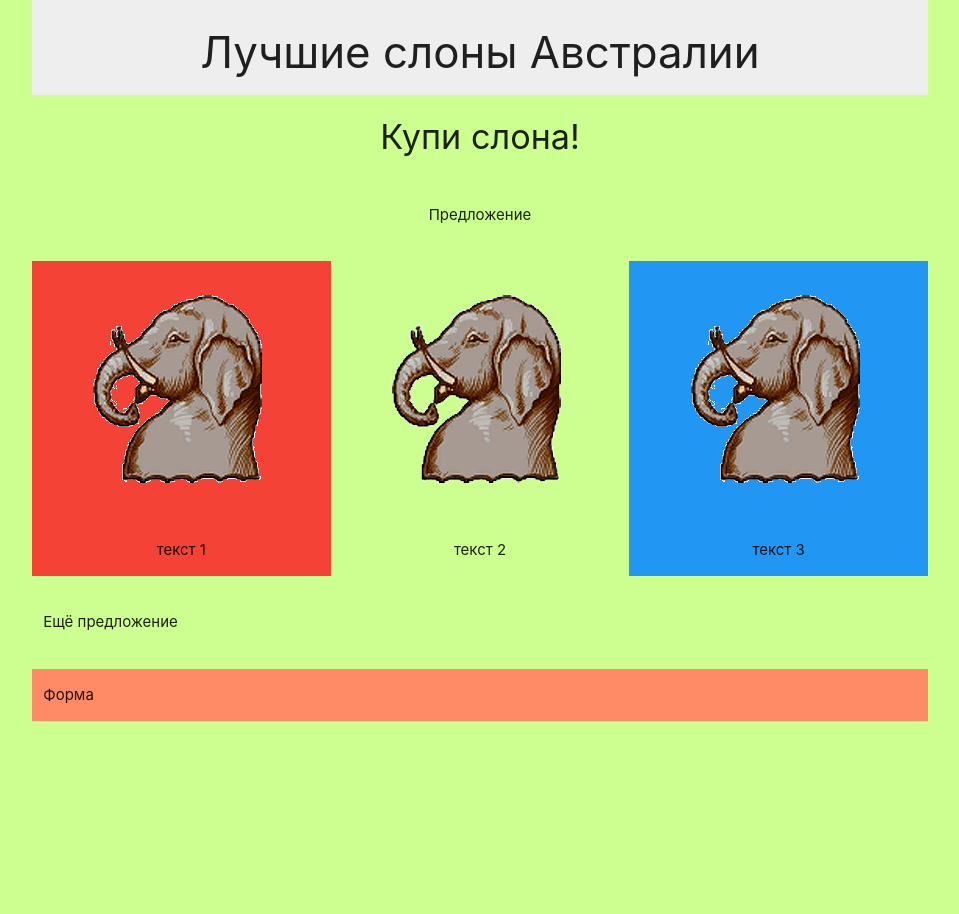
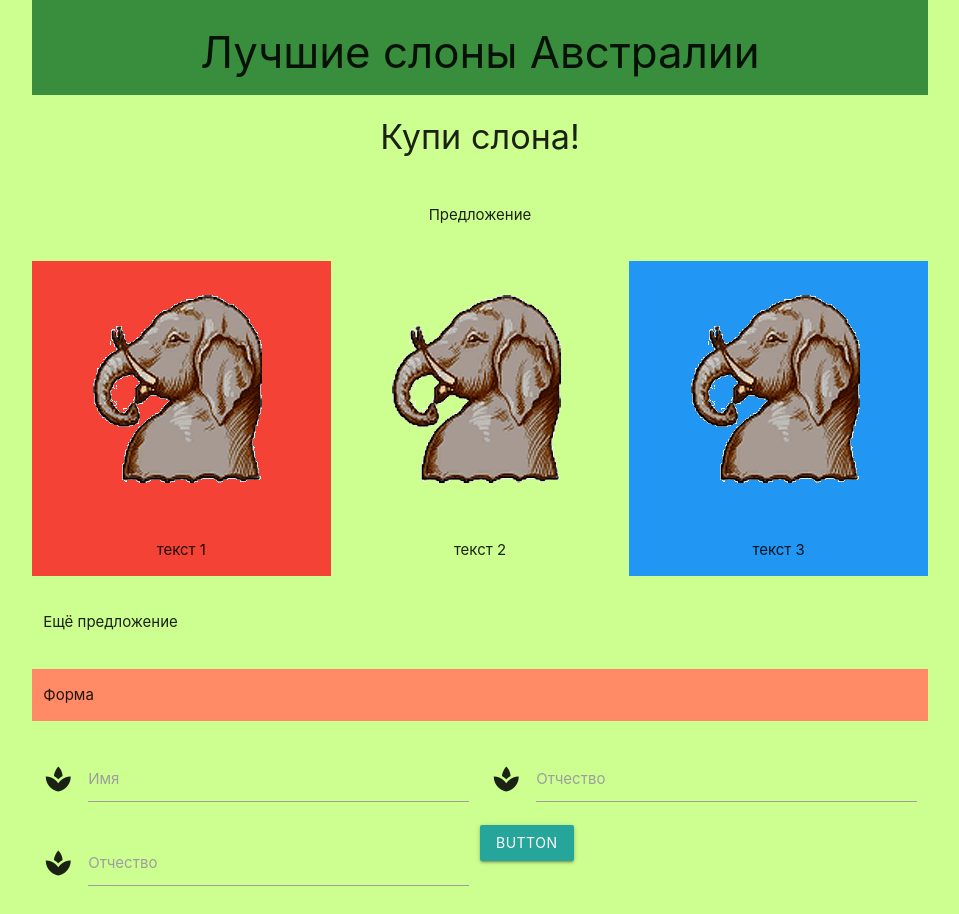
Before and after one commit to MaricaMitthens/web-lab2, a plain HTML site: page index.html in a window 1280 px wide. Shown: the whole page, without its empty margins (160-1119 px from the left). Before the commit the page ends 800 px from the top, so only its background shows below. Drawn offline with Linux system fonts and the light colour scheme.

Commit message:
added form

```diff
--- a/index.html
+++ b/index.html
@@ -6,10 +6,11 @@
         <meta name="viewport" content="width=device-width, initial-scale=1.0"/>
         <title>Слоны для всех</title>
         <link rel="shortcut icon" href="/images/icon.png" type="image/png">
+        <link href="https://fonts.googleapis.com/icon?family=Material+Icons" rel="stylesheet">
     </head>
     <body class="light-green accent-1">
         <div class="container">
-            <header class="row grey lighten-3">
+            <header class="row green darken-2">
                 <div class="col s12 center">
                     <h3>Лучшие слоны Австралии</h3>
                 </div>
@@ -42,10 +43,28 @@
                 </div>
             </div>
             <div class="row deep-orange lighten-2">
-                    <div class="col s12">
-                        <p>Форма</p>
-                    </div>
+                <div class="col s12">
+                    <p>Форма</p>
                 </div>
+            </div>
+            <div class="row">
+                <div class="input-field col s10 m6">
+                    <i class="material-icons prefix">spa</i>
+                    <input type="text" id="autocomplete-input" class="autocomplete">
+                    <label for="autocomplete-input">Имя</label>
+                </div>
+                <div class="input-field col s10 m6">
+                        <i class="material-icons prefix">spa</i>
+                        <input type="text" id="autocomplete-input" class="autocomplete">
+                        <label for="autocomplete-input">Отчество</label>
+                </div>
+                <div class="input-field col s12 m6">
+                        <i class="material-icons prefix">spa</i>
+                        <input type="text" id="autocomplete-input" class="autocomplete">
+                        <label for="autocomplete-input">Отчество</label>
+                </div>
+                <div><a class="waves-effect waves-light btn">button</a></div>
+            </div>
         </div>
         <script type="text/javascript" src="js/materialize.min.js"></script>
     </body>
```
